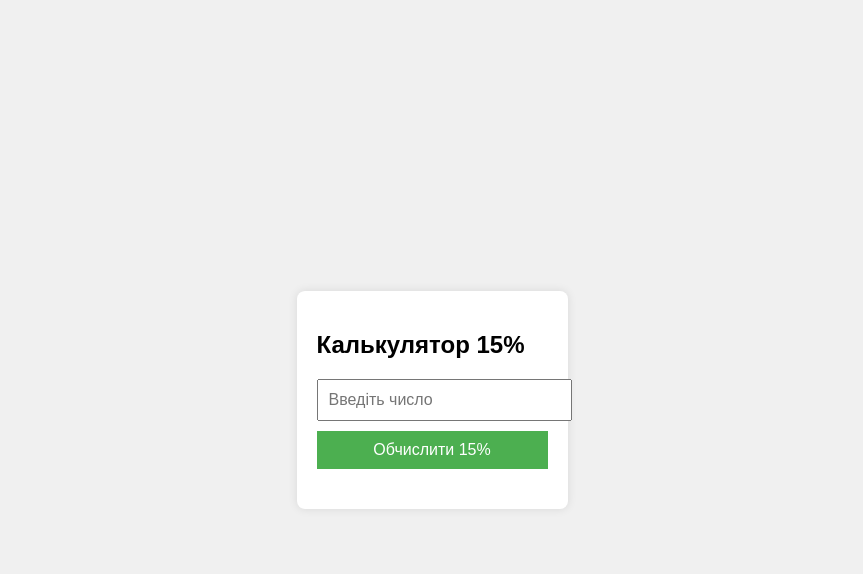
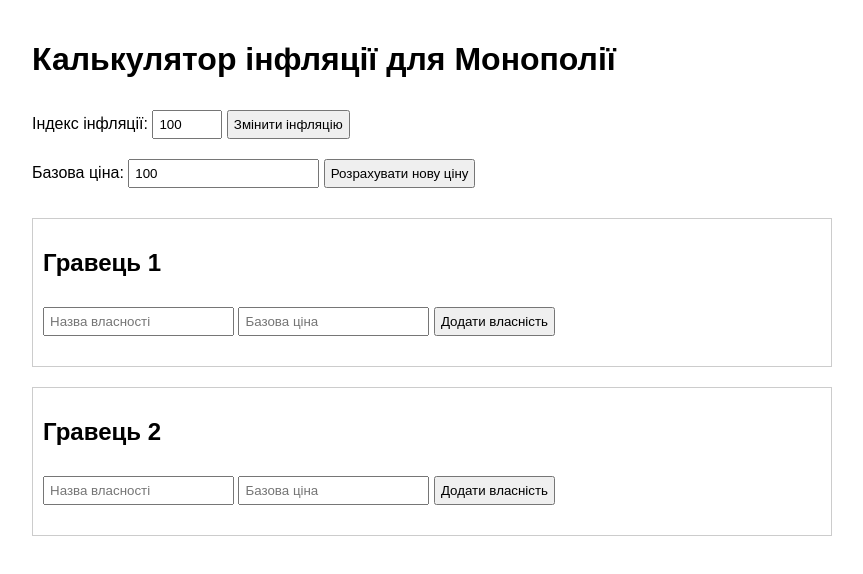
Before and after one commit to Jenev606/monopoly-calculator, a plain HTML site: page index.html in a window 1280 px wide. Shown: the whole page, without its empty margins (208-1071 px from the left). Drawn offline with Linux system fonts and the light colour scheme.

Commit message:
Update index.html

```diff
--- a/index.html
+++ b/index.html
@@ -3,65 +3,93 @@
 <head>
     <meta charset="UTF-8">
     <meta name="viewport" content="width=device-width, initial-scale=1.0">
-    <title>Калькулятор 15%</title>
+    <title>Калькулятор інфляції для Монополії</title>
     <style>
-        body {
-            font-family: Arial, sans-serif;
-            display: flex;
-            justify-content: center;
-            align-items: center;
-            height: 100vh;
-            margin: 0;
-            background-color: #f0f0f0;
-        }
-        .calculator {
-            background-color: white;
-            padding: 20px;
-            border-radius: 8px;
-            box-shadow: 0 0 10px rgba(0,0,0,0.1);
-        }
-        input, button {
-            display: block;
-            width: 100%;
-            margin: 10px 0;
-            padding: 10px;
-            font-size: 16px;
-        }
-        button {
-            background-color: #4CAF50;
-            color: white;
-            border: none;
-            cursor: pointer;
-        }
-        button:hover {
-            background-color: #45a049;
-        }
-        #result {
-            margin-top: 20px;
-            font-weight: bold;
-            font-size: 18px;
-        }
+        body { font-family: Arial, sans-serif; max-width: 800px; margin: 0 auto; padding: 20px; }
+        input, button { margin: 10px 0; padding: 5px; }
+        .player-section { border: 1px solid #ccc; padding: 10px; margin-top: 20px; }
+        .property-list { margin-top: 10px; }
+        #result { font-size: 1.2em; font-weight: bold; color: #0066cc; }
     </style>
 </head>
 <body>
-    <div class="calculator">
-        <h2>Калькулятор 15%</h2>
-        <input type="number" id="inputNumber" placeholder="Введіть число">
-        <button onclick="calculate()">Обчислити 15%</button>
-        <div id="result"></div>
+    <h1>Калькулятор інфляції для Монополії</h1>
+    <div>
+        <label for="inflation-index">Індекс інфляції:</label>
+        <input type="number" id="inflation-index" value="100" min="90" max="200">
+        <button onclick="changeInflation()">Змінити інфляцію</button>
+    </div>
+    <div>
+        <label for="base-price">Базова ціна:</label>
+        <input type="number" id="base-price" value="100">
+        <button onclick="calculatePrice()">Розрахувати нову ціну</button>
+    </div>
+    <div id="result"></div>
+
+    <div class="player-section">
+        <h2>Гравець 1</h2>
+        <input type="text" id="property-name-1" placeholder="Назва власності">
+        <input type="number" id="property-price-1" placeholder="Базова ціна">
+        <button onclick="addProperty(1)">Додати власність</button>
+        <div id="property-list-1" class="property-list"></div>
+    </div>
+
+    <div class="player-section">
+        <h2>Гравець 2</h2>
+        <input type="text" id="property-name-2" placeholder="Назва власності">
+        <input type="number" id="property-price-2" placeholder="Базова ціна">
+        <button onclick="addProperty(2)">Додати власність</button>
+        <div id="property-list-2" class="property-list"></div>
     </div>
 
     <script>
-        function calculate() {
-            const input = document.getElementById('inputNumber').value;
-            const number = parseFloat(input);
+        function changeInflation() {
+            let index = document.getElementById('inflation-index');
+            let change = Math.random() < 0.5 ? 0 : 5;
+            index.value = Math.min(Math.max(Number(index.value) + change, 90), 200);
+            updateAllProperties();
+        }
 
-            if (isNaN(number)) {
-                document.getElementById('result').textContent = 'Помилка';
-            } else {
-                const result = number * 0.15;
-                document.getElementById('result').textContent = result.toFixed(2);
+        function calculatePrice() {
+            let basePrice = Number(document.getElementById('base-price').value);
+            let inflationIndex = Number(document.getElementById('inflation-index').value);
+            let newPrice = basePrice * (inflationIndex / 100);
+            document.getElementById('result').innerHTML = `Нова ціна: <span style="font-size: 1.2em; color: #cc0000;">${newPrice.toFixed(2)}</span>`;
+        }
+
+        function addProperty(playerNumber) {
+            let name = document.getElementById(`property-name-${playerNumber}`).value;
+            let basePrice = Number(document.getElementById(`property-price-${playerNumber}`).value);
+            let inflationIndex = Number(document.getElementById('inflation-index').value);
+            if (name && basePrice) {
+                let currentPrice = basePrice * (inflationIndex / 100);
+                let mortgagePrice = currentPrice / 2;
+                let list = document.getElementById(`property-list-${playerNumber}`);
+                let item = document.createElement('div');
+                item.innerHTML = `${name}: Базова ціна: ${basePrice}, Поточна ціна: ${currentPrice.toFixed(2)},
+                                   Ціна закладу: ${mortgagePrice.toFixed(2)}, Ціна викупу: ${(mortgagePrice * 1.1).toFixed(2)}
+                                   <button onclick="removeProperty(this)">Видалити</button>`;
+                list.appendChild(item);
+                document.getElementById(`property-name-${playerNumber}`).value = '';
+                document.getElementById(`property-price-${playerNumber}`).value = '';
             }
+        }
+
+        function removeProperty(button) {
+            button.parentElement.remove();
+        }
+
+        function updateAllProperties() {
+            let inflationIndex = Number(document.getElementById('inflation-index').value);
+            document.querySelectorAll('.property-list div').forEach(property => {
+                let [name, basePrice] = property.innerText.split(':');
+                basePrice = Number(basePrice.split(',')[0].replace('Базова ціна:', '').trim());
+                let currentPrice = basePrice * (inflationIndex / 100);
+                let mortgagePrice = currentPrice / 2;
+                property.innerHTML = `${name}: Базова ціна: ${basePrice}, Поточна ціна: ${currentPrice.toFixed(2)},
+                                       Ціна закладу: ${mortgagePrice.toFixed(2)}, Ціна викупу: ${(mortgagePrice * 1.1).toFixed(2)}
+                                       <button onclick="removeProperty(this)">Видалити</button>`;
+            });
         }
     </script>
 </body>
```
